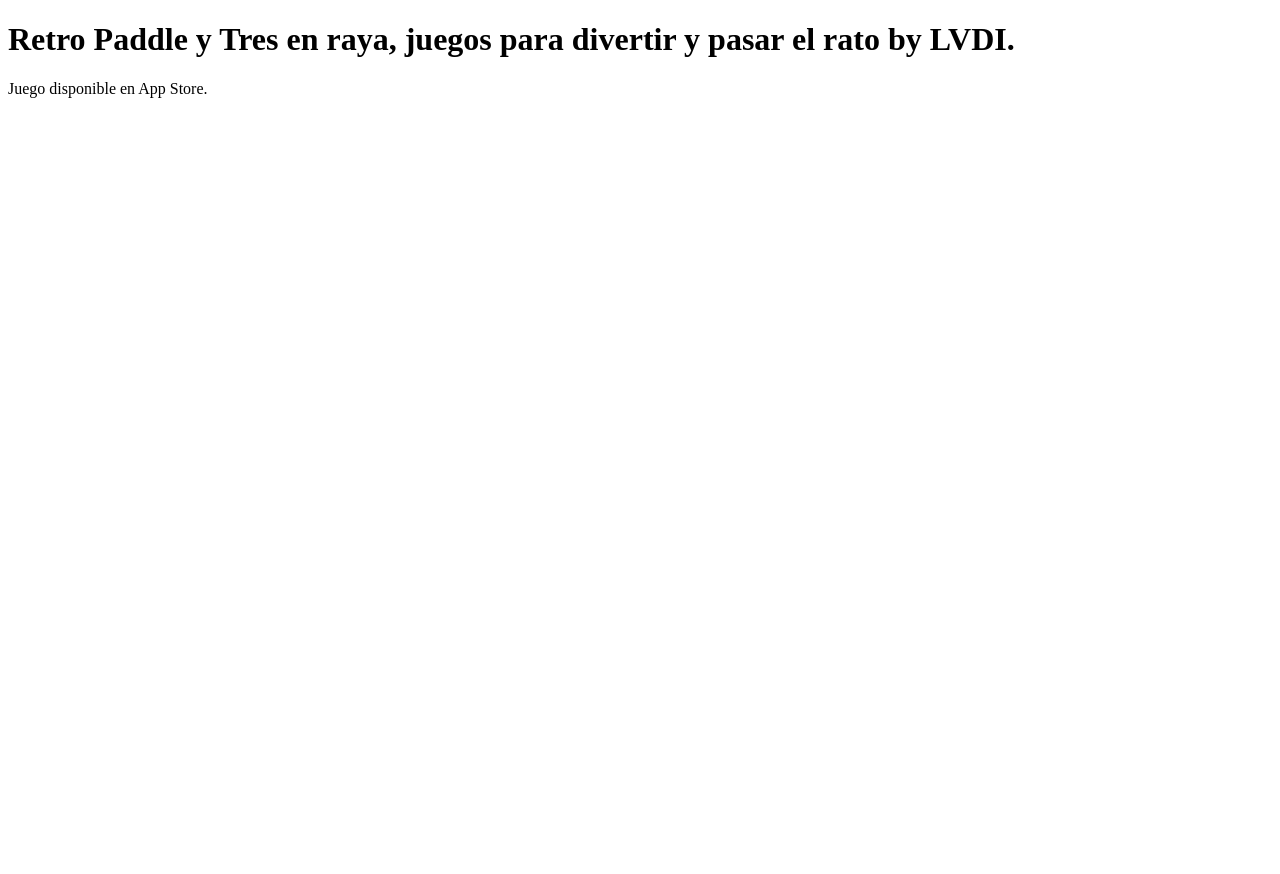
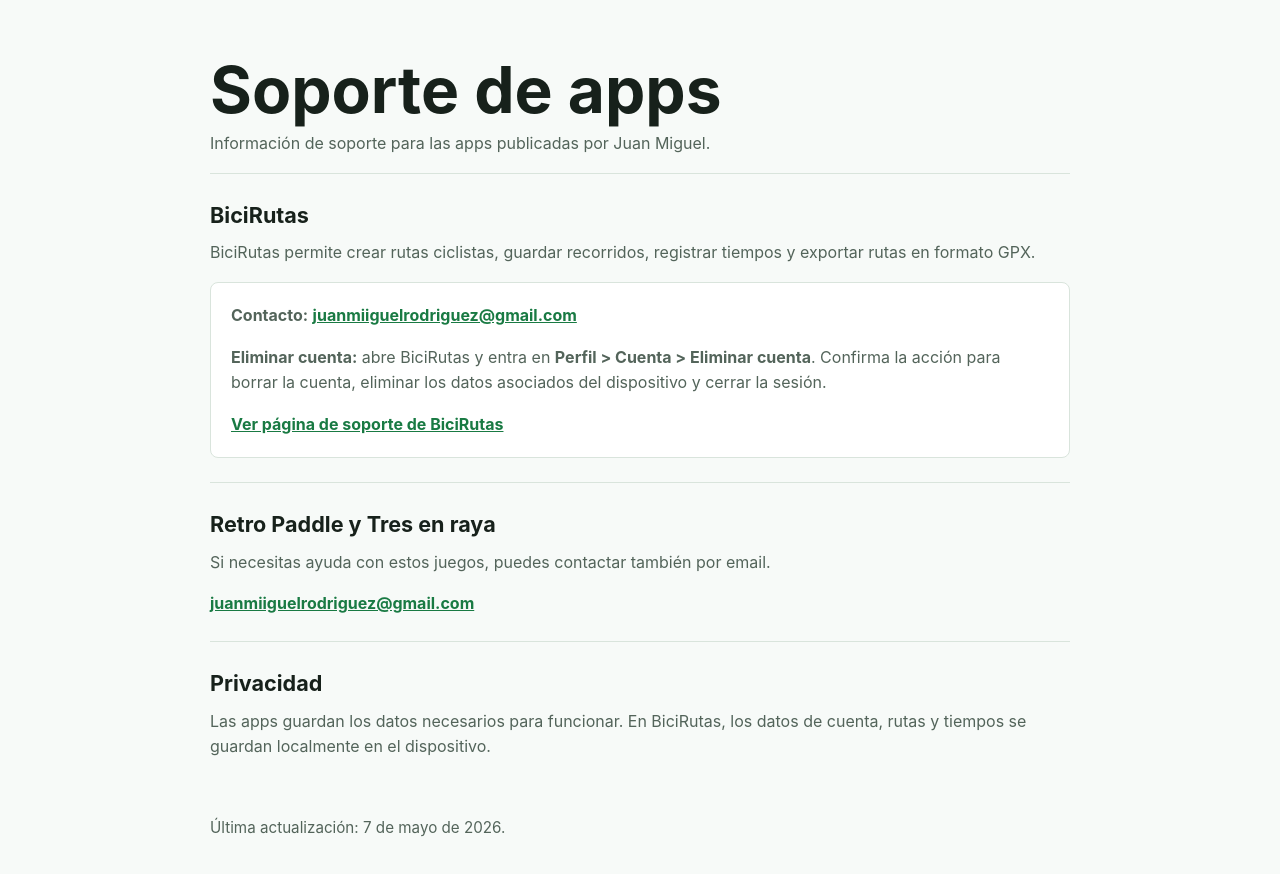
Before and after one commit to juanmiiguel/juanmiiguel.github.io, a plain HTML site: page index.html in a window 1280 px wide. Before the commit the page ends 800 px from the top, so only its background shows below. Drawn offline with Linux system fonts and the light colour scheme.

Commit message:
Update support homepage

```diff
--- a/index.html
+++ b/index.html
@@ -1,15 +1,103 @@
-<!DOCTYPE html>
+<!doctype html>
 <html lang="es">
 <head>
-  <meta charset="UTF-8">
-  <title>Retro Paddle</title>
+  <meta charset="utf-8">
+  <meta name="viewport" content="width=device-width, initial-scale=1">
+  <title>Soporte de apps</title>
+  <meta name="description" content="Página de soporte para las apps publicadas por Juan Miguel.">
+  <style>
+    :root {
+      color-scheme: light;
+      --bg: #f7faf8;
+      --panel: #ffffff;
+      --text: #17211b;
+      --muted: #53645a;
+      --line: #d9e4dc;
+      --accent: #197a43;
+    }
+
+    * { box-sizing: border-box; }
+
+    body {
+      margin: 0;
+      font-family: -apple-system, BlinkMacSystemFont, "Segoe UI", sans-serif;
+      line-height: 1.6;
+      color: var(--text);
+      background: var(--bg);
+    }
+
+    main {
+      width: min(860px, calc(100% - 32px));
+      margin: 0 auto;
+      padding: 56px 0;
+    }
+
+    h1 {
+      margin: 0 0 8px;
+      font-size: clamp(2.2rem, 7vw, 4rem);
+      line-height: 1.05;
+    }
+
+    h2 {
+      margin: 0 0 8px;
+      font-size: 1.35rem;
+    }
+
+    p { margin: 0 0 16px; color: var(--muted); }
+
+    a { color: var(--accent); font-weight: 700; }
+
+    section {
+      padding: 24px 0;
+      border-top: 1px solid var(--line);
+    }
+
+    .app {
+      margin-top: 16px;
+      padding: 20px;
+      border: 1px solid var(--line);
+      border-radius: 8px;
+      background: var(--panel);
+    }
+
+    .app p:last-child,
+    section p:last-child { margin-bottom: 0; }
+
+    .updated {
+      margin-top: 32px;
+      font-size: 0.95rem;
+    }
+  </style>
 </head>
 <body>
-  <h1>
-    Retro Paddle
-    y
-    Tres en raya, juegos para divertir y pasar el rato by LVDI.
-  </h1>
-  <p>Juego disponible en App Store.</p>
+  <main>
+    <header>
+      <h1>Soporte de apps</h1>
+      <p>Información de soporte para las apps publicadas por Juan Miguel.</p>
+    </header>
+
+    <section>
+      <h2>BiciRutas</h2>
+      <p>BiciRutas permite crear rutas ciclistas, guardar recorridos, registrar tiempos y exportar rutas en formato GPX.</p>
+      <div class="app">
+        <p><strong>Contacto:</strong> <a href="mailto:juanmiiguelrodriguez@gmail.com">juanmiiguelrodriguez@gmail.com</a></p>
+        <p><strong>Eliminar cuenta:</strong> abre BiciRutas y entra en <strong>Perfil &gt; Cuenta &gt; Eliminar cuenta</strong>. Confirma la acción para borrar la cuenta, eliminar los datos asociados del dispositivo y cerrar la sesión.</p>
+        <p><a href="/bicirutas/">Ver página de soporte de BiciRutas</a></p>
+      </div>
+    </section>
+
+    <section>
+      <h2>Retro Paddle y Tres en raya</h2>
+      <p>Si necesitas ayuda con estos juegos, puedes contactar también por email.</p>
+      <p><a href="mailto:juanmiiguelrodriguez@gmail.com">juanmiiguelrodriguez@gmail.com</a></p>
+    </section>
+
+    <section>
+      <h2>Privacidad</h2>
+      <p>Las apps guardan los datos necesarios para funcionar. En BiciRutas, los datos de cuenta, rutas y tiempos se guardan localmente en el dispositivo.</p>
+    </section>
+
+    <p class="updated">Última actualización: 7 de mayo de 2026.</p>
+  </main>
 </body>
 </html>
```
